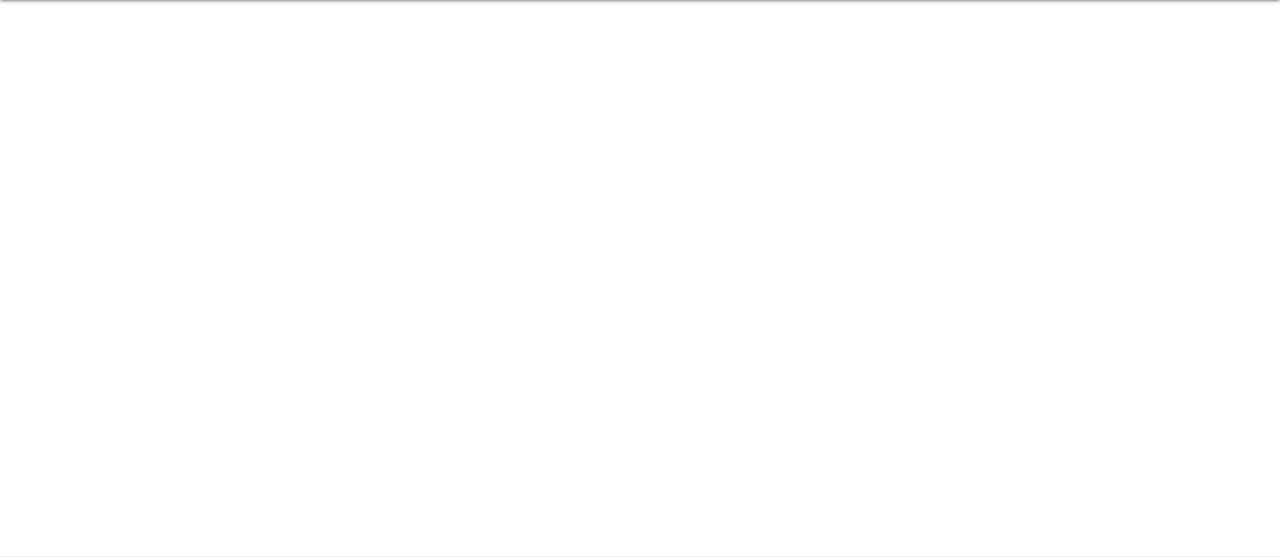
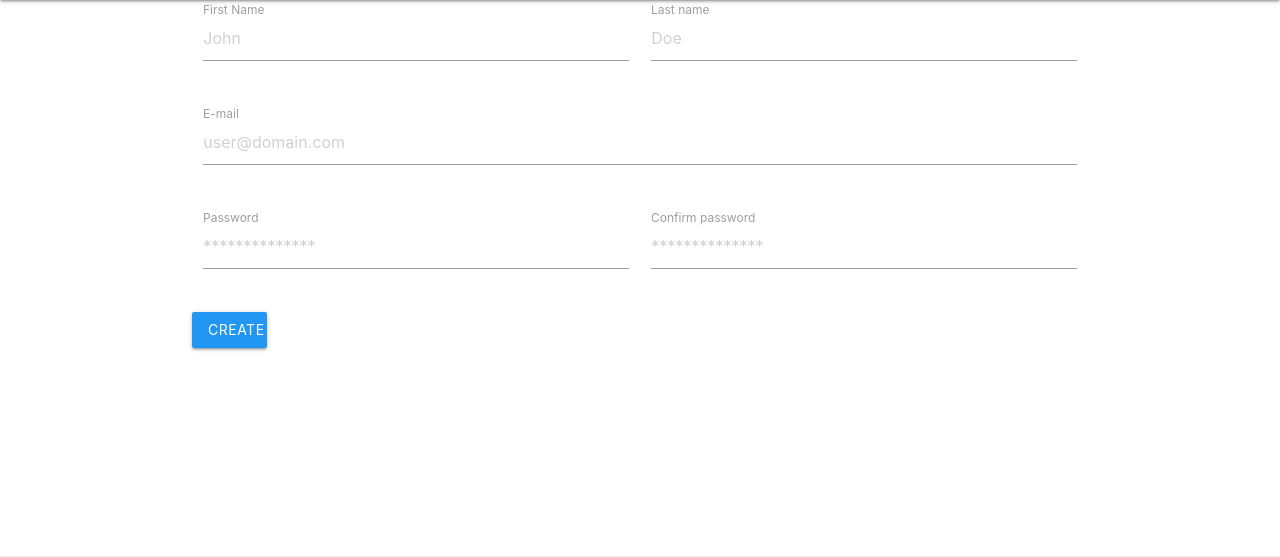
Before and after one commit to OchiengEd/baisikeli, a Flask app: template src/templates/signup.html in a window 1280 px wide. Shown: the part 64-621 px from the top of the page. Run offline with Flask 2, Linux system fonts and the light colour scheme; the template is opened without the code that fills it, so the values that code supplies are empty; the visitor is signed in with stand-in values (Sample User, id 1); parts of the project's set-up code (start-up, migrations or seed data) failed here and were passed over.

Commit message:
Add initial create user form

```diff
--- a/src/templates/signup.html
+++ b/src/templates/signup.html
@@ -2,7 +2,7 @@
 <html>
   <head>
     <meta charset="utf-8">
-    <title>.::. Login</title>
+    <title>.::. Create User</title>
     <link href="https://fonts.googleapis.com/icon?family=Material+Icons" rel="stylesheet">
     <link rel="stylesheet" href="https://cdnjs.cloudflare.com/ajax/libs/materialize/1.0.0/css/materialize.min.css">
     <link rel="stylesheet" href="{{ url_for('static', filename='css/baisikeli.css') }}">
@@ -23,7 +23,46 @@
   </nav>
 
   <!-- Main container -->
-  <div class="container"></div>
+  <div class="container">
+
+    <form class="" action="index.html" method="post">
+      <div class="row">
+        <div class="input-field col s6">
+          <input type="text" id="firstname" placeholder="John">
+          <label for="firstname">First Name</label>
+        </div>
+        <div class="input-field col s6">
+          <input type="text" id="lastname" placeholder="Doe">
+          <label for="lastname">Last name</label>
+        </div>
+      </div>
+
+      <div class="row">
+        <div class="input-field col s12">
+          <input type="text" name="email" value="" placeholder="user@domain.com">
+          <label for="email">E-mail</label>
+        </div>
+      </div>
+
+        <div class="row">
+          <div class="input-field col s6">
+            <input type="password" name="password1" placeholder="**************">
+            <label for="password1">Password</label>
+          </div>
+
+          <div class="input-field col s6">
+            <input type="password" name="password2" placeholder="**************">
+            <label for="password2">Confirm password</label>
+          </div>
+        </div>
+
+        <div class="row">
+          <input type="submit" value="Create" class="btn blue wave-effect waves-light">
+        </div>
+
+      </div><!-- container -->
+    </form>
+  </div>
 
 
   <!-- Footer -->
```
